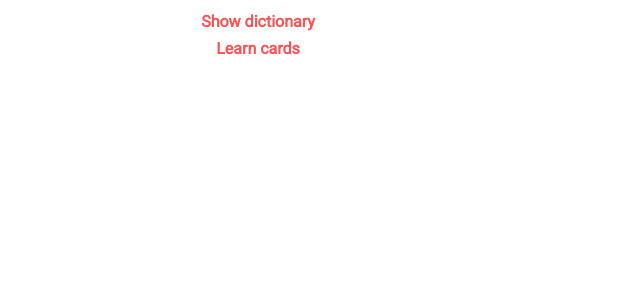
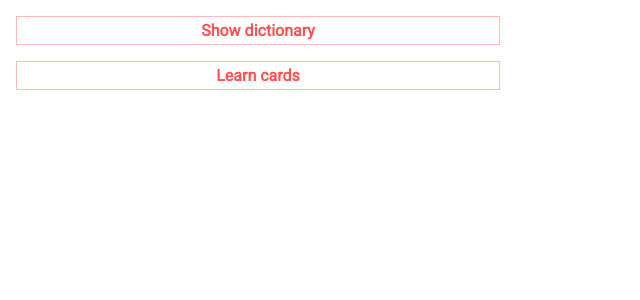
Before and after one commit to helenmak/UrTran, a Vue app: page / in a window 1280 px wide. Shown: the top 300 px of the page, without its empty margins (0-640 px from the left). Built offline with nearby package versions, Linux system fonts and the light colour scheme.

Commit message:
change options popup buttons style

```diff
--- a/src/components/AppOptions.vue
+++ b/src/components/AppOptions.vue
@@ -444,13 +444,13 @@
 
   .urtran-main-button {
     min-width: 150px;
-    width: 100%;
-    border: rgba(255, 82, 82, 0.4);
+    border: 1px solid rgba(255,82,82,.4);
     background: none;
     color: #ff5252;
     font-size: 16px;
     font-weight: 600;
     padding: 4px;
+    margin: 8px;
     outline: rgba(255, 82, 82, 0.4);
     cursor: pointer;
   }
```
